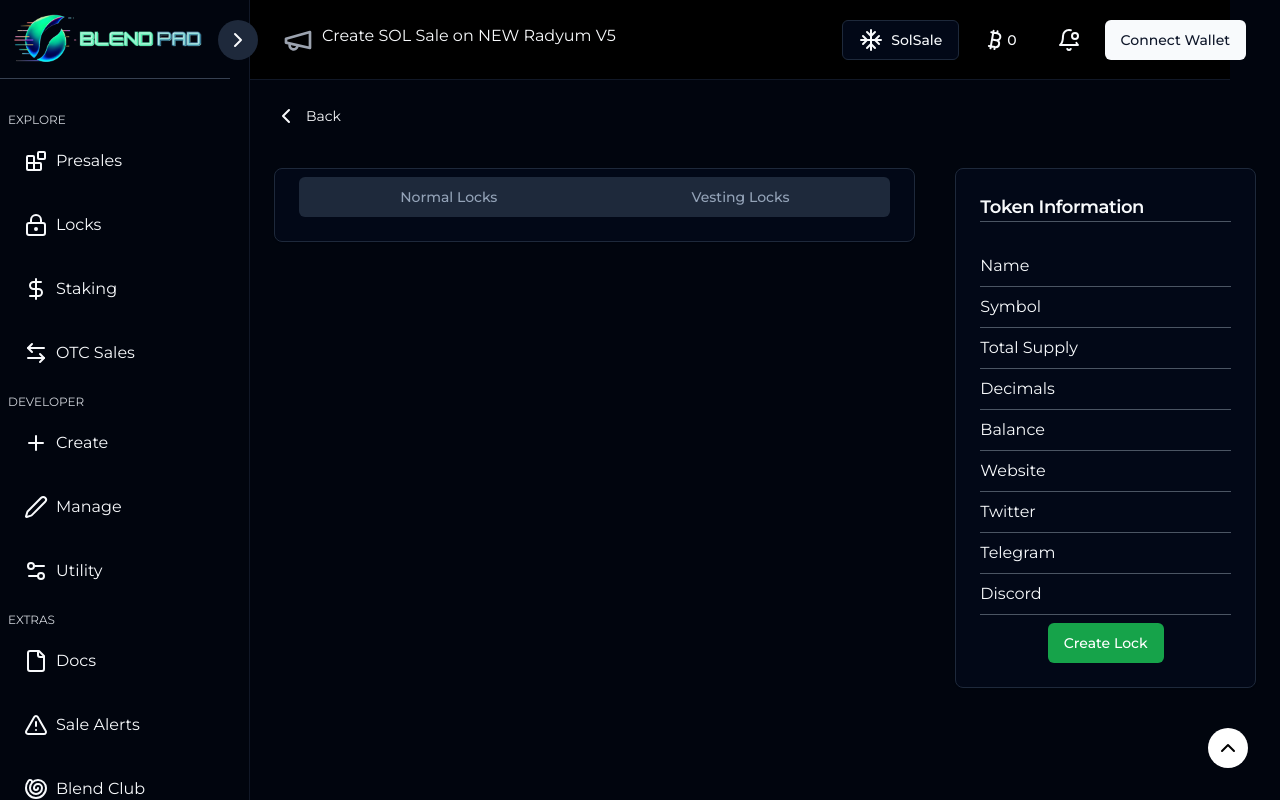
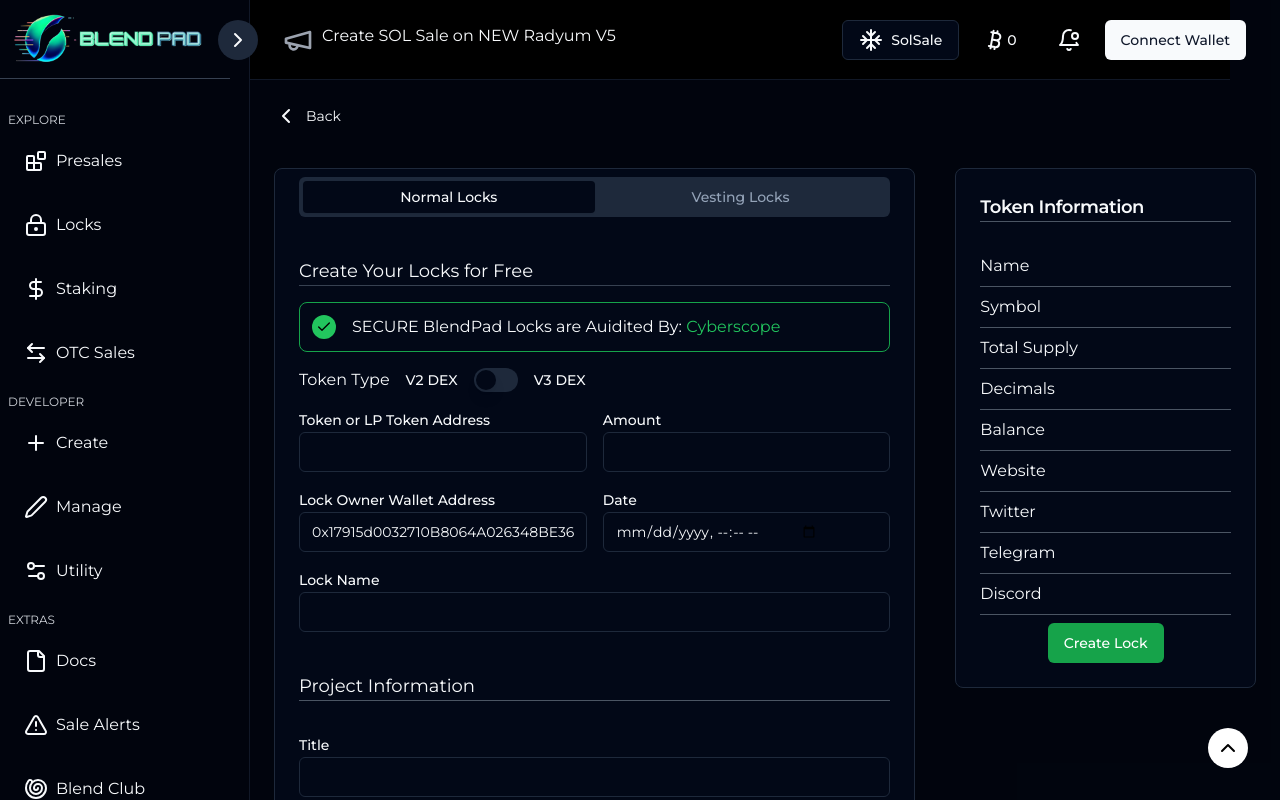
Before and after one commit to passarante/blendpad-dev, a Next.js app: page /create/lock in a window 1280 px wide. Built offline with nearby package versions, Linux system fonts and the light colour scheme.

Commit message:
removed suspense boundary and searchparams

```diff
--- a/app/(marketing)/create/lock/page.tsx
+++ b/app/(marketing)/create/lock/page.tsx
@@ -1,14 +1,8 @@
 "use client";
 
-import { zodResolver } from "@hookform/resolvers/zod";
 import { Button } from "@/components/ui/button";
 import { Card, CardHeader, CardContent, CardTitle } from "@/components/ui/card";
-import {
-  FormField,
-  FormItem,
-  FormDescription,
-  FormMessage,
-} from "@/components/ui/form";
+
 import { Input } from "@/components/ui/input";
 import { Label } from "@/components/ui/label";
 import { Switch } from "@/components/ui/switch";
@@ -22,13 +16,9 @@
 
 import { Textarea } from "@/components/ui/textarea";
 import { Slider } from "@/components/ui/slider";
-import { useSearchParams } from "next/navigation";
 
 export default function CreateLockPage() {
-  const type = useSearchParams().get("type") as string;
-
   return (
-    <Suspense>
     <div className="mt-20 p-6">
       <Link href="/create" className="flex space-x-2 items-center">
         <ChevronLeft />
@@ -39,7 +29,7 @@
         <div className="col-span-4">
           <Card>
             <CardContent>
-                <Tabs defaultValue={type!} className="w-full mt-2">
+              <Tabs defaultValue={"normal"} className="w-full mt-2">
                 <TabsList className="grid w-full grid-cols-2">
                   <TabsTrigger value="normal">Normal Locks</TabsTrigger>
                   <TabsTrigger value="vesting">Vesting Locks</TabsTrigger>
@@ -79,9 +69,7 @@
                         <div>
                           <Label>Lock Owner Wallet Address</Label>
                           <Input
-                              value={
-                                "0x17915d0032710B8064A026348BE36d0DDcC8863C"
-                              }
+                            value={"0x17915d0032710B8064A026348BE36d0DDcC8863C"}
                           />
                         </div>
                         <div>
@@ -254,9 +242,7 @@
               <ul>
                 <li className="border-b border-gray-600 py-2">Name</li>
                 <li className="border-b border-gray-600 py-2">Symbol</li>
-                  <li className="border-b border-gray-600 py-2">
-                    Total Supply
-                  </li>
+                <li className="border-b border-gray-600 py-2">Total Supply</li>
                 <li className="border-b border-gray-600 py-2">Decimals</li>
                 <li className="border-b border-gray-600 py-2">Balance</li>
                 <li className="border-b border-gray-600 py-2">Website</li>
@@ -265,15 +251,12 @@
                 <li className="border-b border-gray-600 py-2">Discord</li>
               </ul>
               <div className="w-full flex items-center justify-center mt-2">
-                  <Button className="bg-green-600 text-white">
-                    Create Lock
-                  </Button>
+                <Button className="bg-green-600 text-white">Create Lock</Button>
               </div>
             </CardContent>
           </Card>
         </div>
       </div>
     </div>
-    </Suspense>
   );
 }
```
Lines whose indentation alone changed are shown as unchanged.
